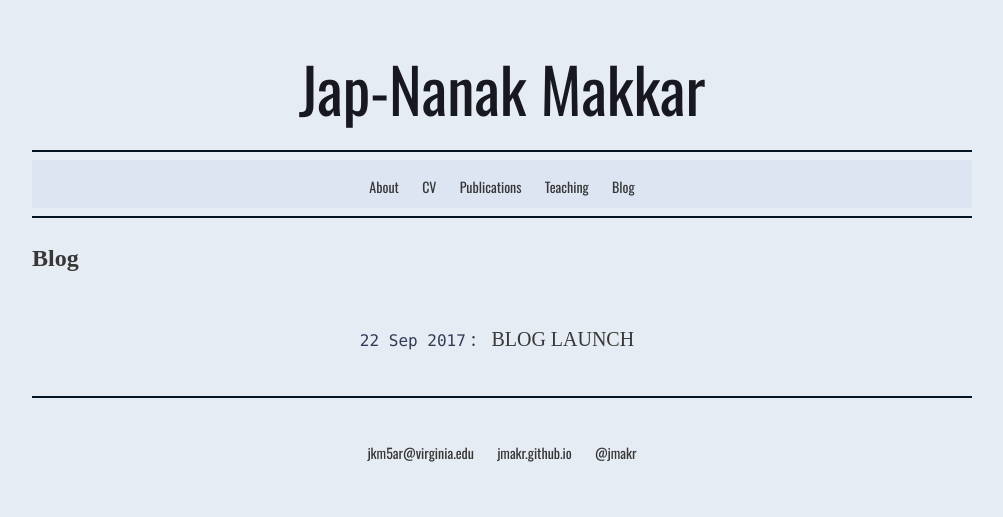
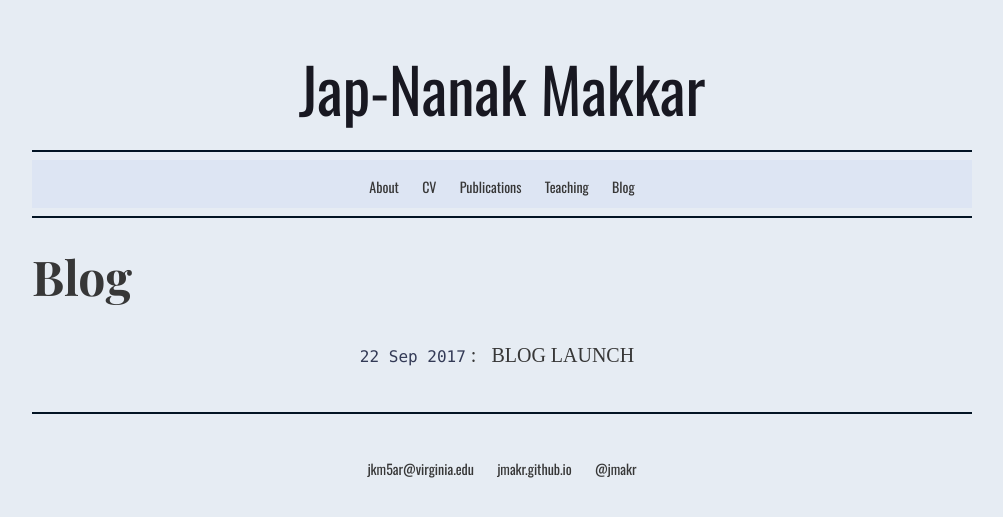
Before and after one commit to jmakr/jmakr.github.io, a Jekyll site: the page built from blog/index.html, in a window 1280 px wide. Shown: the top 517 px of the page, without its empty margins (138-1141 px from the left). Built offline with Jekyll 4.4.1, drawn with Linux system fonts in a browser that asks for light colours; some web fonts are replaced.

Commit message:
Update index.html

```diff
--- a/blog/index.html
+++ b/blog/index.html
@@ -2,7 +2,8 @@
 layout: default
 title: Blog
 ---
-	<h2>{{ page.title }}</h2>
+	<br>
+	<p6>{{ page.title }}</p6>
 	<ul class="posts">
 
 	  {% for post in site.posts %}
```
